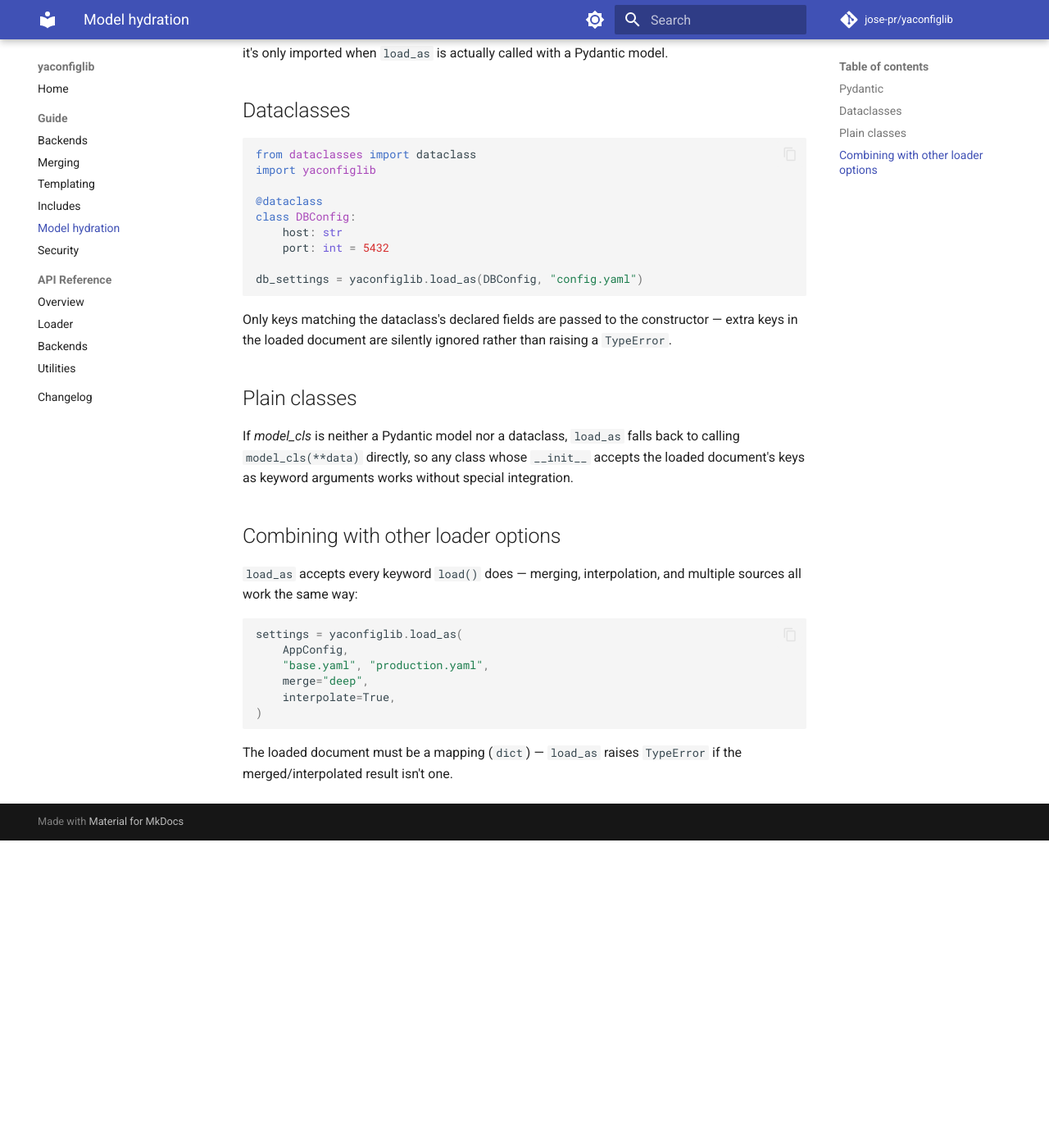
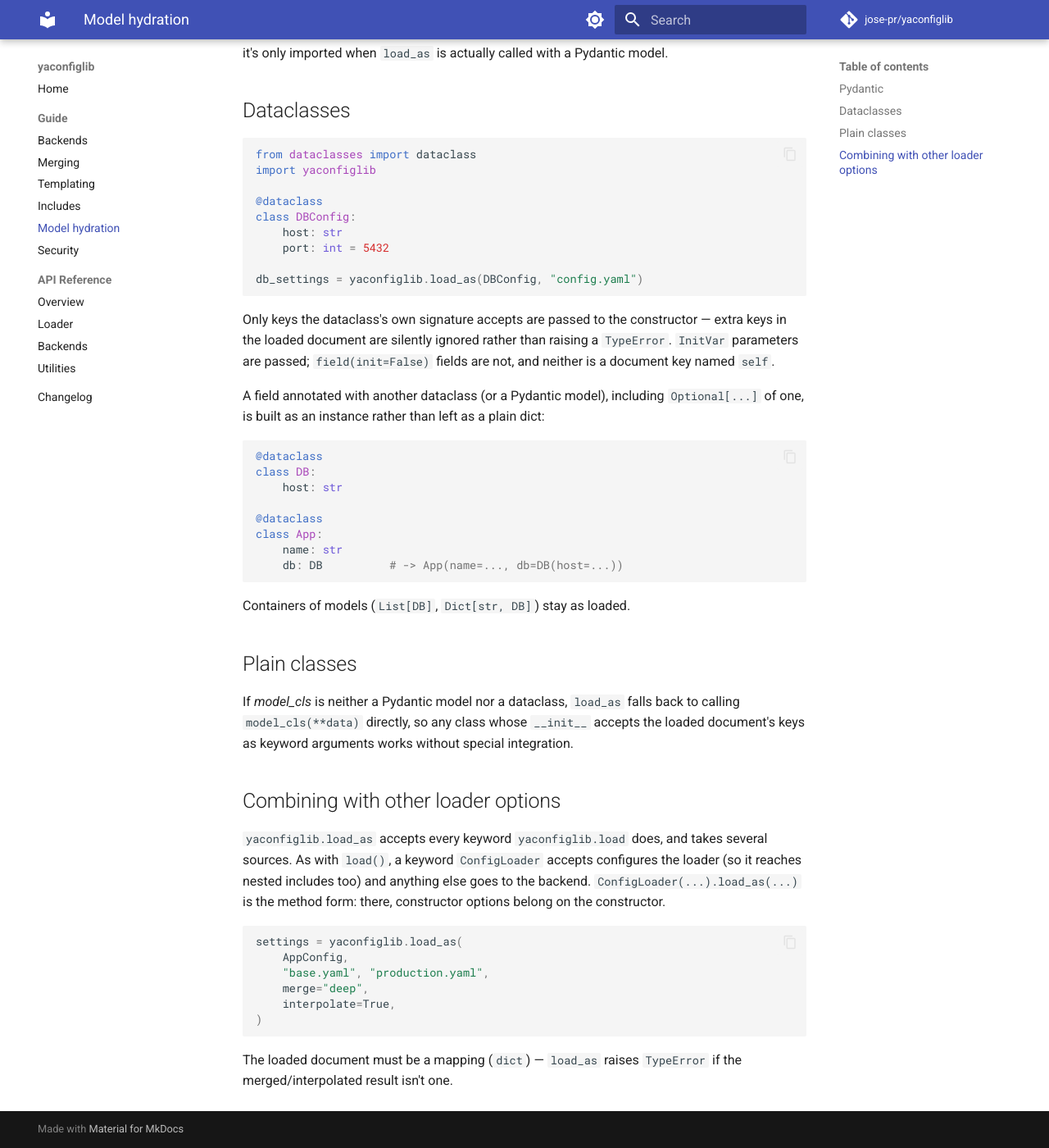
Before and after one commit to jose-pr/yaconfiglib, an MkDocs documentation site: the page built from docs/guide/models.md, in a window 1280 px wide and 1400 px high, scrolled down 555 px. Shown: the whole window at 82% size. Built offline with MkDocs 1.6.1 and Material for MkDocs 9.7.7, drawn with Linux system fonts in a browser that asks for light colours; comment, search, counter and statistics services are not loaded; before the commit the page ends 1580 px from its top, so only the background shows below that.

Commit message:
docs: document top-level load_as and dataclass hydration rules

````diff
--- a/docs/guide/models.md
+++ b/docs/guide/models.md
@@ -38,9 +38,28 @@
 db_settings = yaconfiglib.load_as(DBConfig, "config.yaml")
 ```
 
-Only keys matching the dataclass's declared fields are passed to the
+Only keys the dataclass's own signature accepts are passed to the
 constructor — extra keys in the loaded document are silently ignored
-rather than raising a `TypeError`.
+rather than raising a `TypeError`. `InitVar` parameters are passed;
+`field(init=False)` fields are not, and neither is a document key named
+`self`.
+
+A field annotated with another dataclass (or a Pydantic model), including
+`Optional[...]` of one, is built as an instance rather than left as a
+plain dict:
+
+```python
+@dataclass
+class DB:
+    host: str
+
+@dataclass
+class App:
+    name: str
+    db: DB          # -> App(name=..., db=DB(host=...))
+```
+
+Containers of models (`List[DB]`, `Dict[str, DB]`) stay as loaded.
 
 ## Plain classes
 
@@ -51,8 +70,11 @@
 
 ## Combining with other loader options
 
-`load_as` accepts every keyword `load()` does — merging, interpolation,
-and multiple sources all work the same way:
+`yaconfiglib.load_as` accepts every keyword `yaconfiglib.load` does, and
+takes several sources. As with `load()`, a keyword `ConfigLoader` accepts
+configures the loader (so it reaches nested includes too) and anything else
+goes to the backend. `ConfigLoader(...).load_as(...)` is the method form:
+there, constructor options belong on the constructor.
 
 ```python
 settings = yaconfiglib.load_as(
````
Also changed, not shown: CHANGELOG.md (+10 -0 lines), README.md (+1 -1 lines), docs/api/loader.md (+2 -0 lines).
